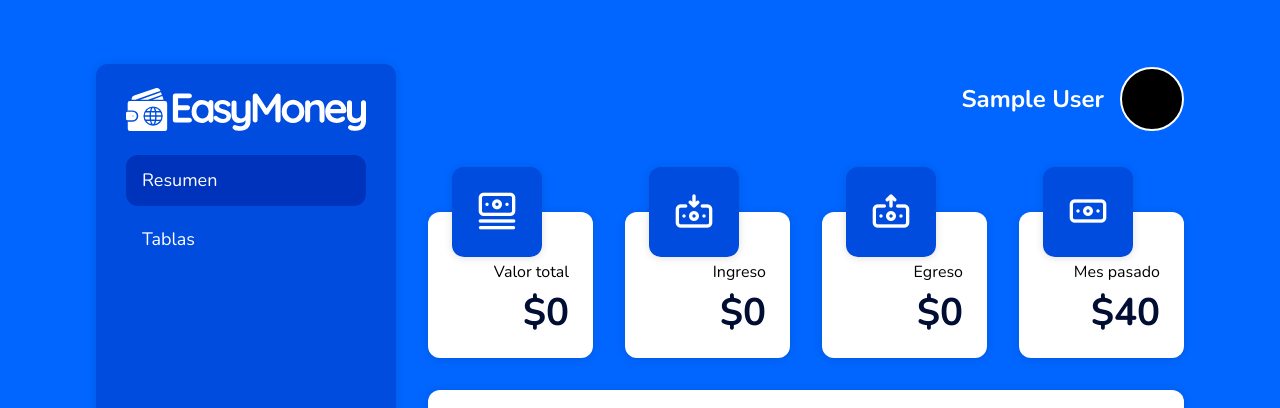
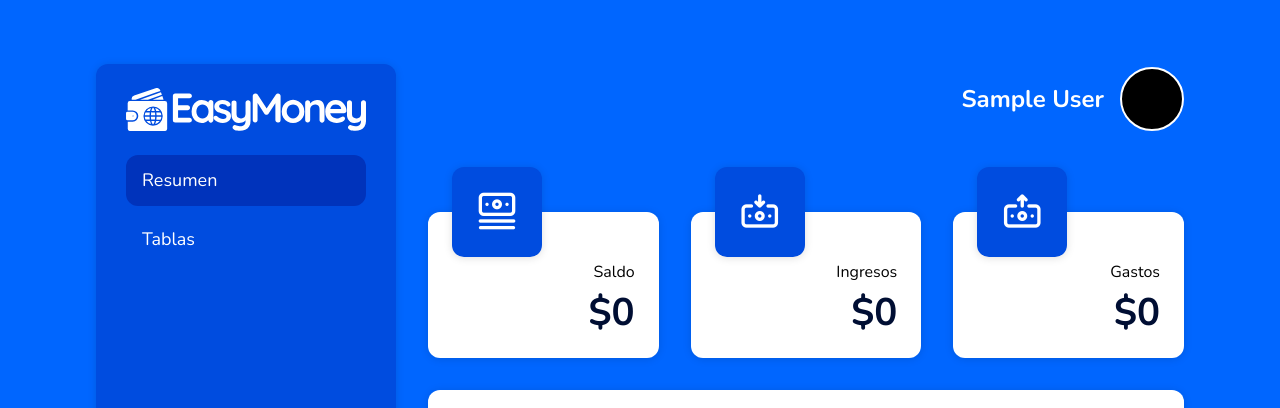
Before and after one commit to StalinAM/easy-money-app, a React (Vite) app: page /dashboard in a window 1280 px wide. Shown: the top 408 px of the page. Built offline with nearby package versions, Linux system fonts and the light colour scheme; no server answers; the database is empty; sample sign-in values are in the browser's storage.

Commit message:
add color

```diff
--- a/src/components/MounthValues.jsx
+++ b/src/components/MounthValues.jsx
@@ -29,10 +29,24 @@ function MounthValues() {
   const total = incomes - expenses
   return (
     <ContainerTotal>
-      <TotalInfo icon='stack' title='Valor total' value={total} />
-      <TotalInfo icon='withdraw' title='Ingreso' value={incomes} />
-      <TotalInfo icon='insert' title='Egreso' value={expenses} />
-      <TotalInfo icon='bill' title='Mes pasado' value='40' />
+      <TotalInfo
+        color='#000e33'
+        icon='stack'
+        title='Saldo'
+        value={total}
+      />
+      <TotalInfo
+        color='#4CAF50'
+        icon='withdraw'
+        title='Ingresos'
+        value={incomes}
+      />
+      <TotalInfo
+        color='#F44334'
+        icon='insert'
+        title='Gastos'
+        value={expenses}
+      />
     </ContainerTotal>
   )
 }
@@ -42,6 +56,6 @@ export default MounthValues
 const ContainerTotal = styled.div`
   padding-top: 2.9rem;
   display: grid;
-  grid-template-columns: repeat(4, 1fr);
+  grid-template-columns: repeat(3, 1fr);
   gap: 2rem;
 `
```
